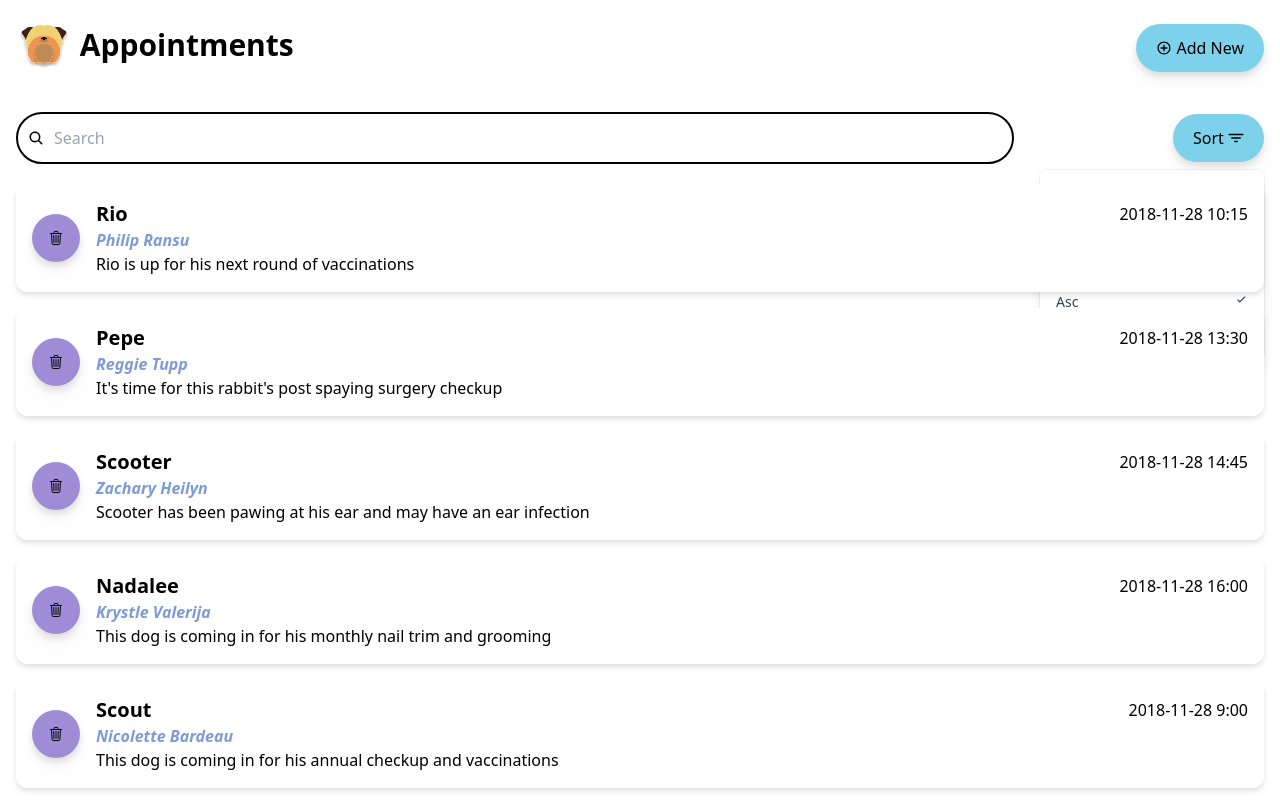
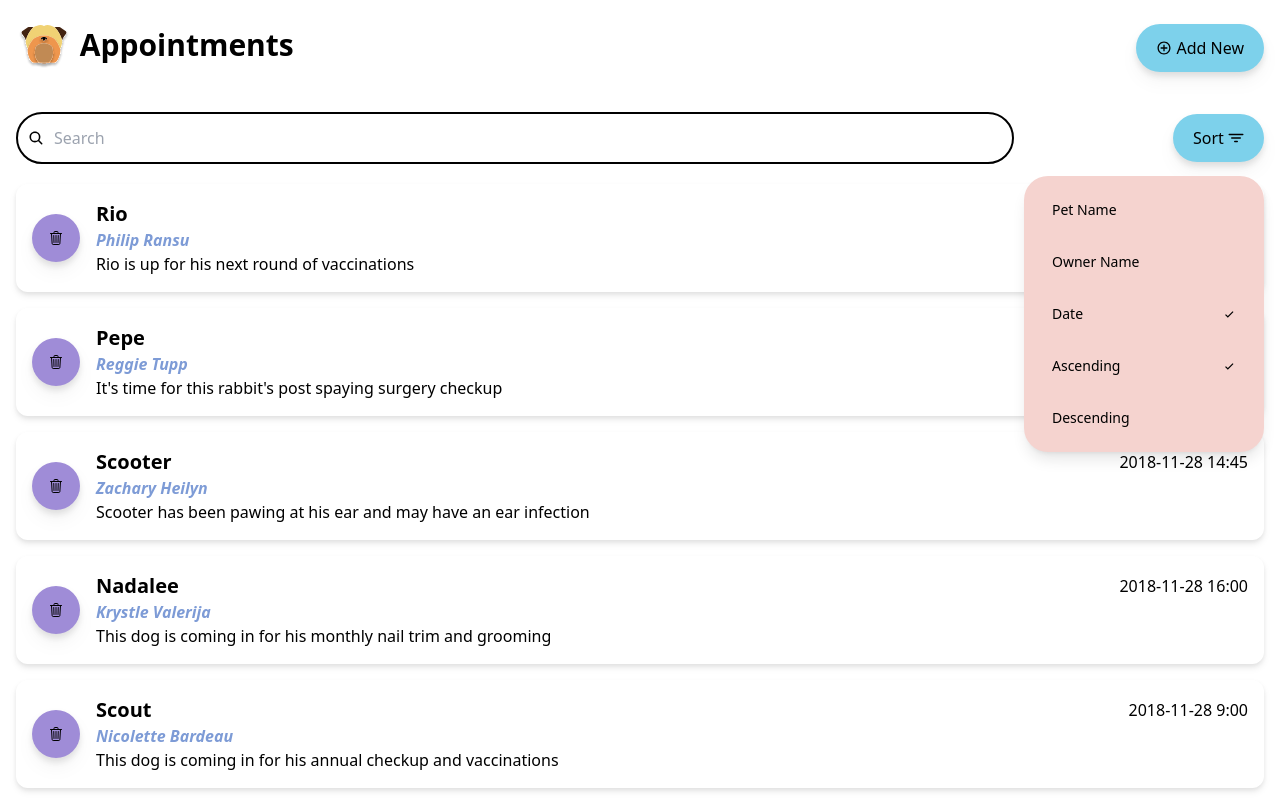
Before and after one commit to Duke0404/Appointments, a React (Create React App) app: page / in a window 1280 px wide. Both pictures are taken after a click on the button "Sort". Shown: the top 800 px of the page. Built offline with nearby package versions, Linux system fonts and the light colour scheme.

Commit message:
Updated dropdown styles

```diff
--- a/src/components/AddAppointment/AddAppointment.tsx
+++ b/src/components/AddAppointment/AddAppointment.tsx
@@ -79,7 +79,7 @@ const AddAppointment = (props: AddAppointmentProps): JSX.Element => {
 								}
 								value={formData.ownerName}
 								type="text" name="ownerName" id="ownerName"
-								className="max-w-lg block w-full shadow-sm focus:ring-indigo-500 focus:border-indigo-500 	sm:max-w-xs 	sm:text-sm border-gray-300 rounded-md" />
+								className="max-w-lg block w-full shadow-sm focus:ring-indigo-500 focus:border-indigo-500 sm:max-w-xs sm:text-sm border-gray-300 rounded-md" />
 						</div>
 					</div>
 
--- a/src/components/AppointmentInfo/AppointmentInfo.tsx
+++ b/src/components/AppointmentInfo/AppointmentInfo.tsx
@@ -39,7 +39,6 @@ const AppointmentInfo = (props: AppointmentInfoProps) => (
 				text-text-1
 				rounded-full
 				drop-shadow-lg
-				z-10
 				md:bottom-auto
 				hover:bg-accent-tertiary-2
 				active:shadow-xl
--- a/src/components/DropDown/DropDown.tsx
+++ b/src/components/DropDown/DropDown.tsx
@@ -1,5 +1,6 @@
 //Icons
 import { BiCheck } from "react-icons/bi"
+import { IoMdCheckmark } from "react-icons/io"
 
 //Enumerations
 export enum orderByEnum {
@@ -23,24 +24,121 @@ interface DropDownProps {
 }
 
 const DropDown = (props: DropDownProps): JSX.Element => !props.toggleDropdown ? <></> : (
-		<div className="origin-top-right absolute right-0 mt-2 w-56
-		rounded-md shadow-lg bg-white ring-1 ring-black ring-opacity-5">
-		<div className="py-1" role="menu" aria-orientation="vertical" aria-labelledby="options-menu">
-			<div onClick={(): void => {props.sortByChangeHandler(1)}}
-				className="px-4 py-2 text-sm text-gray-700 hover:bg-gray-100 hover:text-gray-900 flex justify-between cursor-pointer"
-				role="menuitem">Pet Name {props.sortBy === 1 && <BiCheck />}</div>
-			<div onClick={(): void => {props.sortByChangeHandler(2)}}
-				className="px-4 py-2 text-sm text-gray-700 hover:bg-gray-100 hover:text-gray-900 flex justify-between cursor-pointer"
-				role="menuitem">Owner Name {props.sortBy === 2 && <BiCheck />}</div>
-			<div onClick={(): void => {props.sortByChangeHandler(3)}}
-				className="px-4 py-2 text-sm text-gray-700 hover:bg-gray-100 hover:text-gray-900 flex justify-between cursor-pointer"
-				role="menuitem">Date {props.sortBy === 3 && <BiCheck />}</div>
-			<div onClick={(): void => {props.orderByChangeHandler(1)}}
-				className="px-4 py-2 text-sm text-gray-700 hover:bg-gray-100 hover:text-gray-900 flex justify-between cursor-pointer border-gray-1 border-t-2"
-				role="menuitem">Asc {props.orderBy === 1 && <BiCheck />}</div>
-			<div onClick={(): void => {props.orderByChangeHandler(-1)}}
-				className="px-4 py-2 text-sm text-gray-700 hover:bg-gray-100 hover:text-gray-900 flex justify-between cursor-pointer"
-				role="menuitem">Desc {props.orderBy === -1 && <BiCheck />}</div>
+		<div
+			className="
+				z-20
+				bg-background-3
+				dark:bg-background-3-dark
+				w-60
+				p-3
+				absolute
+				top-16
+				right-0
+				shadow-lg
+				rounded-3xl
+			"
+		>
+		<div
+			role="menu"
+			aria-orientation="vertical"
+			aria-labelledby="options-menu"
+			className="
+				flex
+				flex-col
+				gap-2
+				text-text-1
+				dark:text-text-1-dark
+			"
+		>
+			<div
+				onClick={(): void => {props.sortByChangeHandler(1)}}
+				role="menuitem"
+				className="
+					flex
+					justify-between
+					items-center
+					text-sm
+					py-3
+					px-4
+					cursor-pointer
+					rounded-full
+					hover:bg-accent-tertiary-2
+				"
+			>
+				Pet Name {props.sortBy === 1 && <IoMdCheckmark />}
+			</div>
+
+			<div
+				onClick={(): void => {props.sortByChangeHandler(2)}}
+				role="menuitem"
+				className="
+					flex
+					justify-between
+					items-center
+					text-sm
+					py-3
+					px-4
+					cursor-pointer
+					rounded-full
+					hover:bg-accent-tertiary-2
+				"
+			>
+				Owner Name {props.sortBy === 2 && <BiCheck />}
+			</div>
+
+			<div
+				onClick={(): void => {props.sortByChangeHandler(3)}}
+				role="menuitem"
+				className="
+					flex
+					justify-between
+					items-center
+					text-sm
+					py-3
+					px-4
+					cursor-pointer
+					rounded-full
+					hover:bg-accent-tertiary-2
+				"
+			>
+				Date {props.sortBy === 3 && <BiCheck />}
+			</div>
+
+			<div
+				onClick={(): void => {props.orderByChangeHandler(1)}}
+				role="menuitem"
+				className="
+					flex
+					justify-between
+					items-center
+					text-sm
+					py-3
+					px-4
+					cursor-pointer
+					rounded-full
+					hover:bg-accent-tertiary-2
+				"
+			>
+				Ascending {props.orderBy === 1 && <BiCheck />}
+			</div>
+
+			<div
+				onClick={(): void => {props.orderByChangeHandler(-1)}}
+				role="menuitem"
+				className="
+					flex
+					justify-between
+					items-center
+					text-sm
+					py-3
+					px-4
+					cursor-pointer
+					rounded-full
+					hover:bg-accent-tertiary-2
+				"
+			>
+				Descending {props.orderBy === -1 && <BiCheck />}
+			</div>
 		</div>
 	</div>
 )
--- a/tailwind.config.js
+++ b/tailwind.config.js
@@ -14,8 +14,10 @@ module.exports = {
 				"text-2-dark" : "#bed9eb",
 				"background-1" : "#FFF",
 				"background-2" : "#FFF",
+				"background-3" : "#f5d3cf",
 				"background-1-dark" : "#212121",
 				"background-2-dark" : "#424242",
+				"background-3-dark" : "#a73d68",
 			},
 		},
 	},
```
